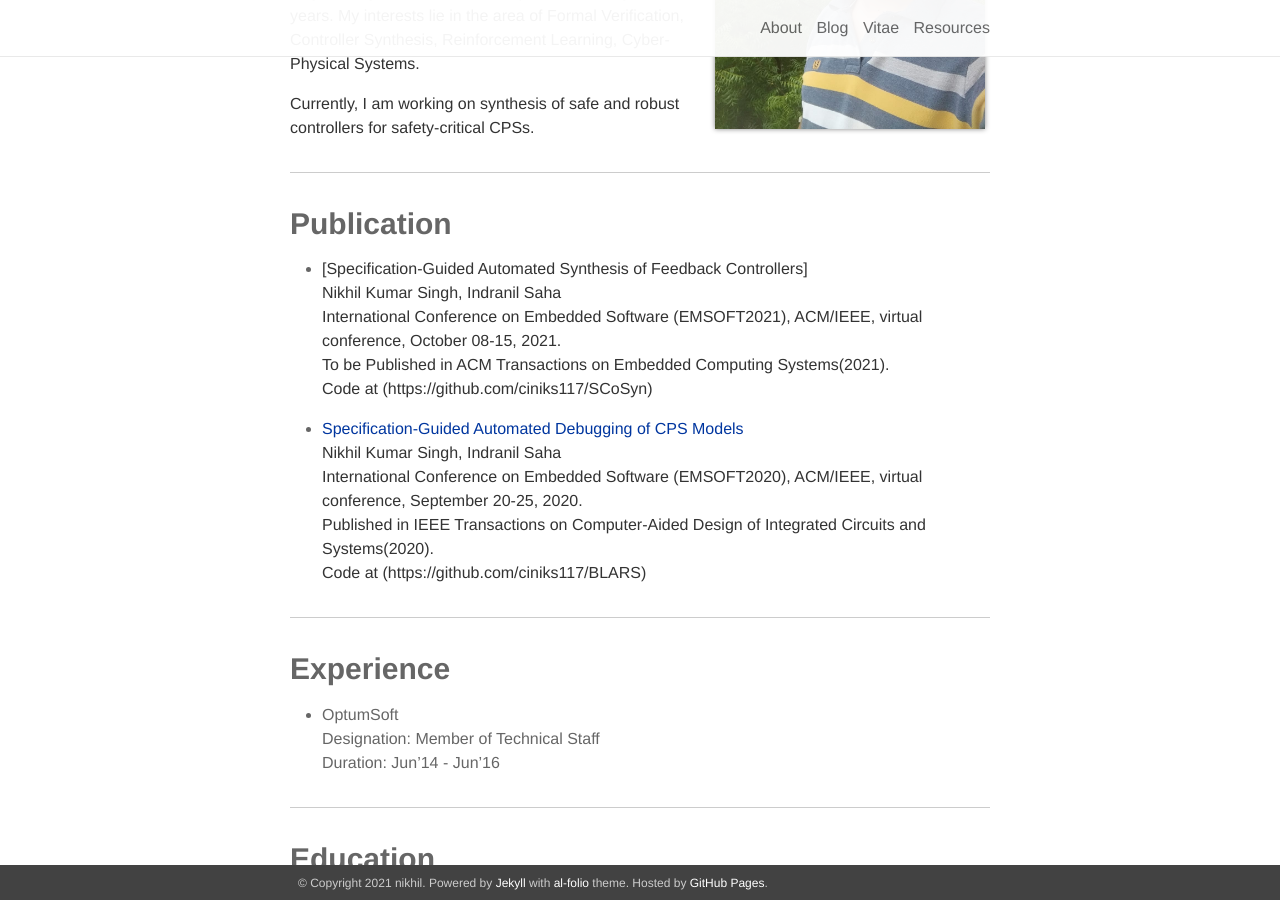
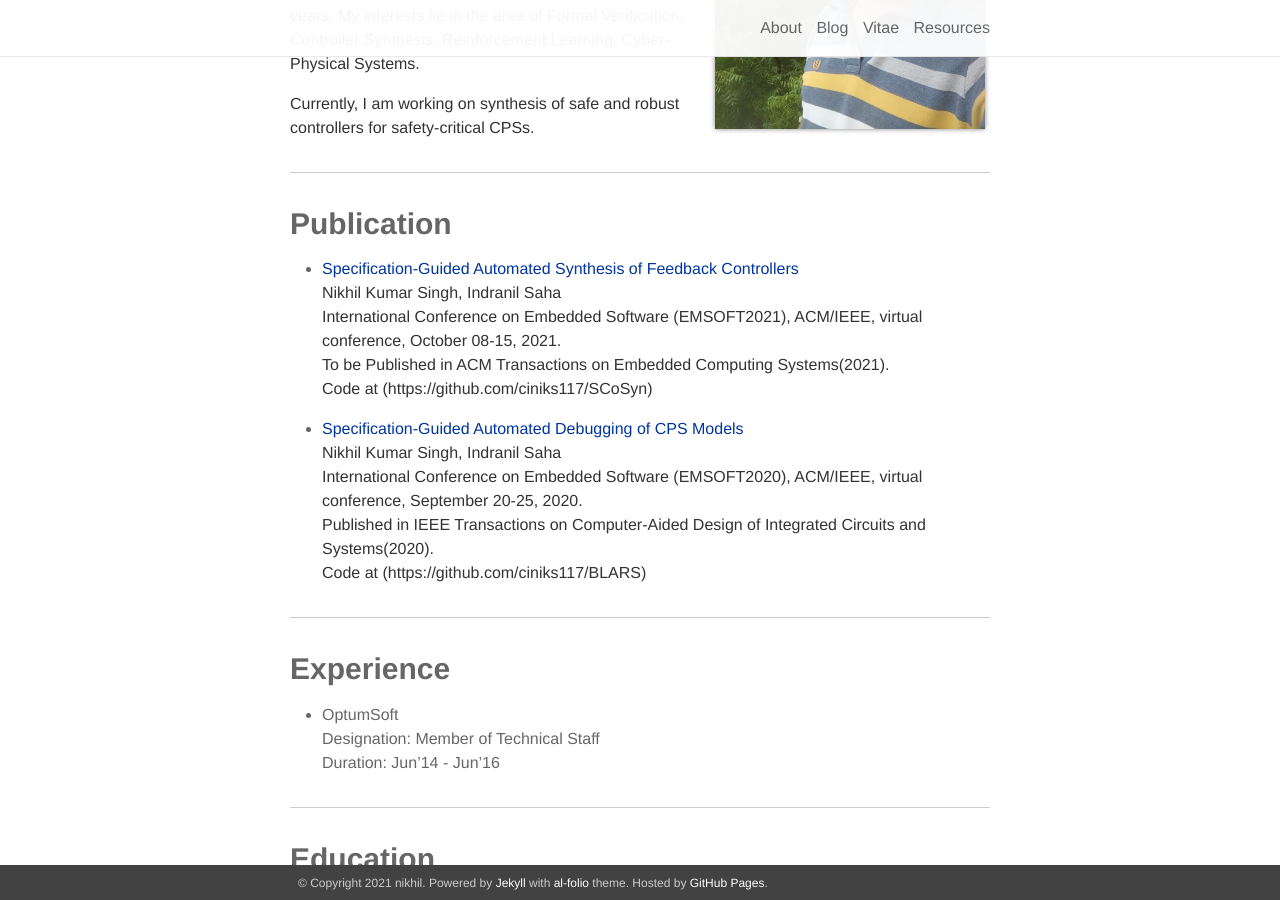
Before and after one commit to ciniks117/ciniks117.github.io, a Jekyll site: the page built from _pages/about.md, in a window 1280 px wide and 900 px high, scrolled down 423 px. Built offline with Jekyll 4.4.1, drawn with Linux system fonts in a browser that asks for light colours; nearby versions of some CDN libraries; library files that are not in the unit come from our copies; some of the changed lines change nothing that is shown.

Commit message:
update pdfs

```diff
--- a/_pages/about.md
+++ b/_pages/about.md
@@ -20,7 +20,7 @@ Currently, I am working on synthesis of safe and robust controllers for safety-c
 
 ### __Publication__
 
-* [Specification-Guided Automated Synthesis of Feedback Controllers]\\
+* [Specification-Guided Automated Synthesis of Feedback Controllers](https://doi.org/10.1145/3477011)\\
   Nikhil Kumar Singh, Indranil Saha\\
   International Conference on Embedded Software (EMSOFT2021), ACM/IEEE, virtual conference, October 08-15, 2021. \\
   To be Published in ACM Transactions on Embedded Computing Systems(2021). \\
```
